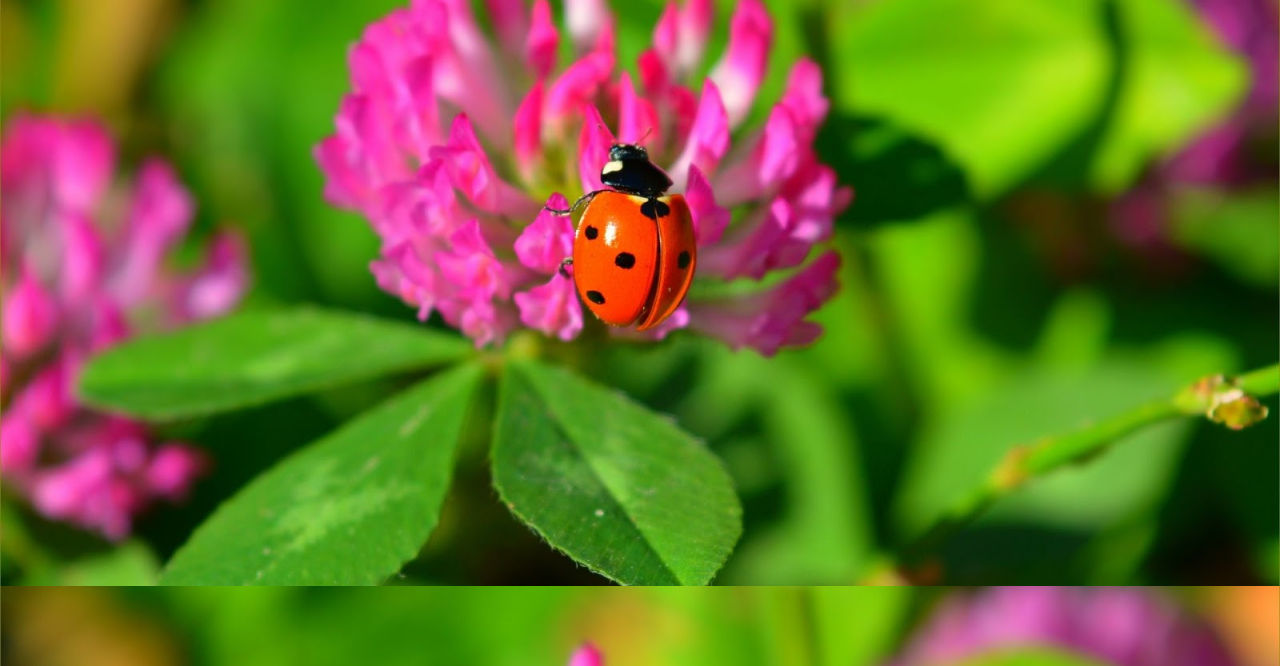
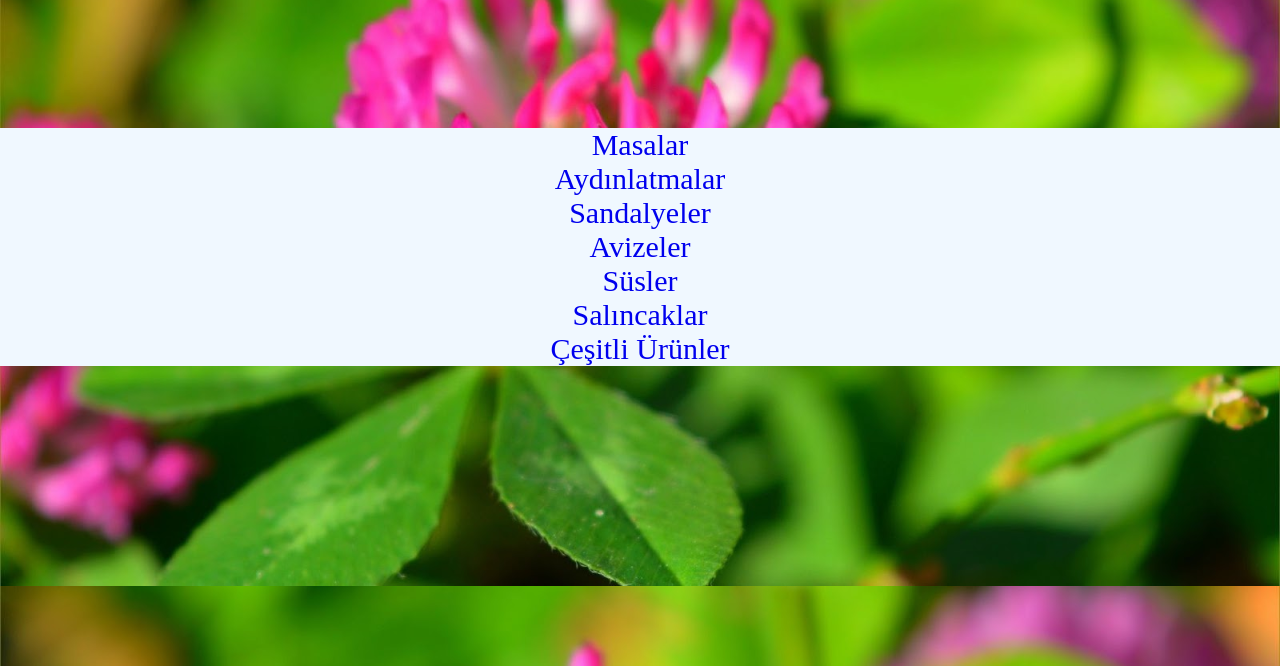
Before and after one commit to mertt00/basics-of-web-design-final, a plain HTML site: page final ödev/kategoriler.html in a window 1280 px wide. Shown: the part 134-800 px from the top of the page. Drawn offline with Linux system fonts and the light colour scheme.

Commit message:
Update kategoriler.html

```diff
--- a/final ödev/kategoriler.html
+++ b/final ödev/kategoriler.html
@@ -65,6 +65,16 @@
     </div>
     </header>
     <!--Header Bitiş-->
+    <ul style="font-size: 30px; text-align: center; background-color: aliceblue; position: relative; top: 150px;">
+ <li>  <a href="masalar.html">Masalar</a> </li>
+  <li>  <a href="aydınlatmalar.html">Aydınlatmalar</a> </li>
+    <li><a href="sandalye.html">Sandalyeler</a> </li>
+    <li><a href="avize.html">Avizeler</a> </li>
+  <li>  <a href="süsler.html">Süsler</a> </li>
+   <li><a href="salıncak.html">Salıncaklar</a> </li>
+  <li> <a href="çeşitli.html">Çeşitli Ürünler</a></li>
 
+
+</ul>
     </body>
     </html>
```
